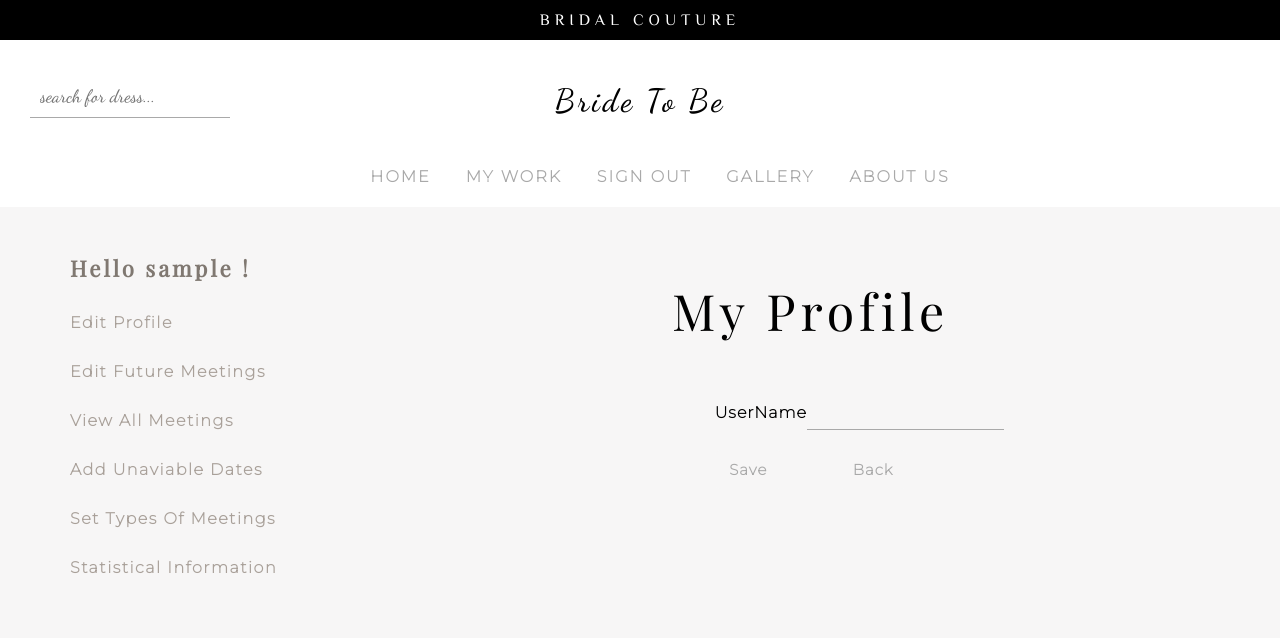
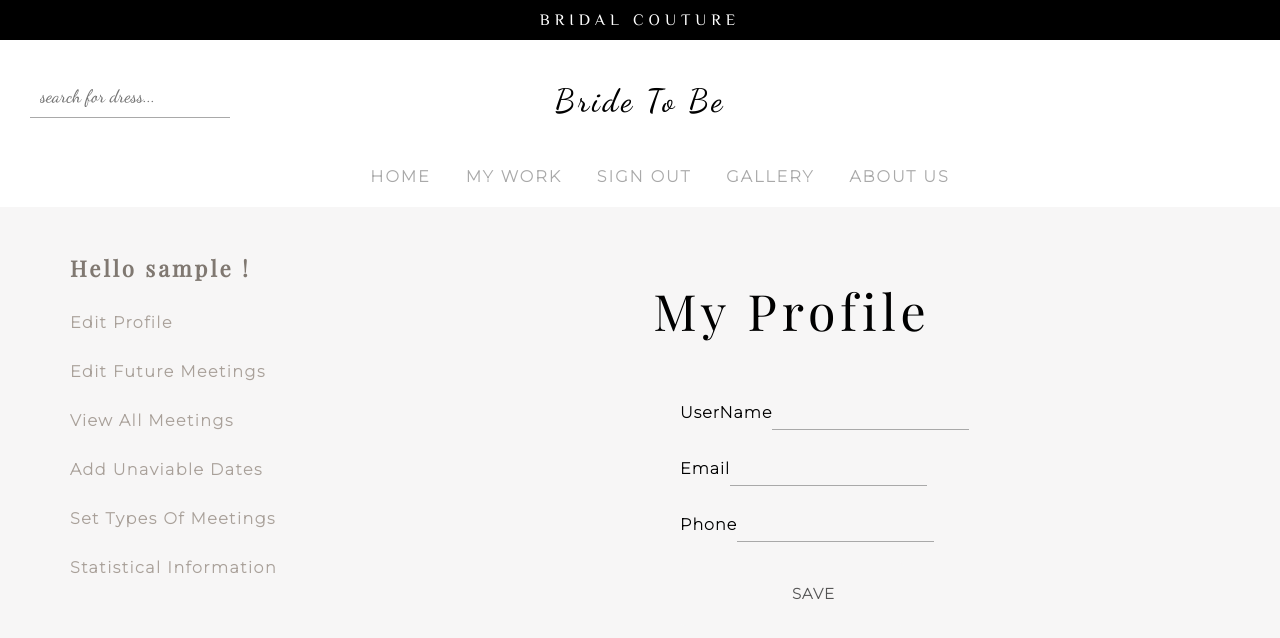
Before and after one commit to NoaFadida/BrideToBe, a React (Create React App) app in the folder client/: page /admin in a window 1280 px wide. Shown: the top 638 px of the page. Built offline with nearby package versions, Linux system fonts and the light colour scheme; sample sign-in values are in the browser's storage.

Commit message:
future meeting and delete

```diff
--- a/client/src/components/EditProfile/EditProfile.jsx
+++ b/client/src/components/EditProfile/EditProfile.jsx
@@ -1,4 +1,4 @@
-import React, { useRef } from "react";
+import React, { useRef,useState } from "react";
 import Field from "../common/Field";
 import axios from "axios";
 import './EditProfile.scss';
@@ -7,17 +7,32 @@ const EditProfile = () => {
     const user = localStorage.getItem("user");
     const parseUser = JSON.parse(user);
     const usernameRef = useRef();
-    // const phoneRef = useRef();
-    // const emailRef = useRef();
+    const phoneRef = useRef();
+    const emailRef = useRef();
+    const [errorMessage, setErrorMessage] = useState('');
 
-    const handleSubmit = async (e) => {
+  const handleSubmit = async (e) => {
+
       e.preventDefault();
+      if (usernameRef.current.value < 3 ) {
+        setErrorMessage("Please enter valid username.")
+      }
+      var pattern = new RegExp(/^(("[\w-\s]+")|([\w-]+(?:\.[\w-]+)*)|("[\w-\s]+")([\w-]+(?:\.[\w-]+)*))(@((?:[\w-]+\.)*\w[\w-]{0,66})\.([a-z]{2,6}(?:\.[a-z]{2})?)$)|(@\[?((25[0-5]\.|2[0-4][0-9]\.|1[0-9]{2}\.|[0-9]{1,2}\.))((25[0-5]|2[0-4][0-9]|1[0-9]{2}|[0-9]{1,2})\.){2}(25[0-5]|2[0-4][0-9]|1[0-9]{2}|[0-9]{1,2})\]?$)/i);
+      if (!pattern.test(emailRef.current.value) ) {
+        setErrorMessage("Please enter valid email address.")
+      }
+    if (phoneRef.current.value < 9 ) {
+      setErrorMessage("Please enter valid phone number.")
+    }
+
         const usernameUpper = usernameRef.current.value.toUpperCase();
         const userUpdate = {
             username: usernameUpper,
-            // phone: phoneRef.current.value,
+            phone: phoneRef.current.value,
+            email: emailRef.current.value,
 
-        };
+      };
+
         const updatedUser = {...parseUser, ...userUpdate}
         try {
             const res = await axios.post(`http://localhost:5000/api/auth/update/${parseUser._id}`, updatedUser);
@@ -26,18 +41,21 @@ const EditProfile = () => {
       } catch (error) {
         alert(error.response.data);
       }
+
+
+
     };
   return (
     <div className="edit-container">
       <h2>My Profile</h2>
       <div className="edit-container-field-wrapper">
         <form onSubmit={handleSubmit} className="edit-container-field">
-          <Field ref={usernameRef} labelName="UserName" />
-          {/* <Field ref={emailRef} labelName="Email" type="email" /> */}
-          {/* <Field ref={phoneRef} labelName="Phone" type="number" />  */}
+          <Field ref={usernameRef} labelName="UserName" type="text" />
+          <Field ref={emailRef} labelName="Email" type="email" />
+          <Field ref={phoneRef} labelName="Phone" type="number" />
+          {errorMessage && <div className="error"> {errorMessage} </div>}
           <div>
-            <button type="submit">Save</button>
-            <button type="submit">Back</button>
+            <button type="submit">SAVE</button>
           </div>
         </form>
       </div>
--- a/client/src/components/EditProfile/EditProfile.scss
+++ b/client/src/components/EditProfile/EditProfile.scss
@@ -1,5 +1,5 @@
 .edit-container {
-    width: 60vw;
+    width: 70vw;
     height: calc(100vh - 200px);
     background-color: rgb(247, 246, 246);
     & h2 {
@@ -41,7 +41,7 @@
                         outline: none;
                     }
                     input[type="number"]{
-                      -webkit-appearance: none;
+                      -webkit-appearance: none !important;
                       margin: 0;
                     }
                 }
@@ -50,19 +50,26 @@
                     border: none;
                     border-radius: 6px;
                     background-color:#f7f6f6;
-                    padding: 10px;
+                    // padding: 20px;
                     cursor: pointer;
+                    padding: 10%;
+                    padding-right: 50%;
+                    padding-left: 50%;
                     font-size: 15px;
-                    color:darkgrey;
+                    color:rgb(84, 84, 84);
                     font-family: 'Montserrat', sans-serif;
                     font-weight: 600;
                     letter-spacing: 1px;
                     &:hover{
-                        color: black;
+                        color: palevioletred;
                     }
                 }
 
             }
         }
     }
+    .error{
+        color: palevioletred;
+        font-size: small;
+    }
 }
--- a/client/src/components/Meeting/AllMeetings/AllMeeting.scss
+++ b/client/src/components/Meeting/AllMeetings/AllMeeting.scss
@@ -1,10 +1,13 @@
 .all-meeting-container {
     width: 100%;
-    border: 1px solid rgb(167, 144, 144);
-    padding: 10px;
-    border-radius: 10px;
-    background-color: rgb(238, 227, 227);
+    border: 1px solid rgb(136, 128, 128);
+    padding: 3px;
+    border-radius: 0px;
+    background-color: black;
+    color: rgb(205, 202, 202);
     & h2 {
         text-align: center;
+        font-size: 15px;
+        letter-spacing: 0.2pc;
     }
 }
--- a/client/src/components/Meeting/FutureMeeting/FutureMeeting.scss
+++ b/client/src/components/Meeting/FutureMeeting/FutureMeeting.scss
@@ -1,10 +1,13 @@
 .all-meeting-container {
     width: 100%;
-    border: 1px solid rgb(167, 144, 144);
-    padding: 10px;
-    border-radius: 10px;
-    background-color: rgb(238, 227, 227);
+    border: 1px solid rgb(136, 128, 128);
+    padding: 3px;
+    border-radius: 0px;
+    background-color: black;
+    color: rgb(205, 202, 202);
     & h2 {
         text-align: center;
+        font-size: 15px;
+        letter-spacing: 0.2pc;
     }
 }
```
Also changed, not shown: client/live_email_validation/package.json (added, +11 -0 lines), 2 other files (tests, documents, lock files or other folders).
